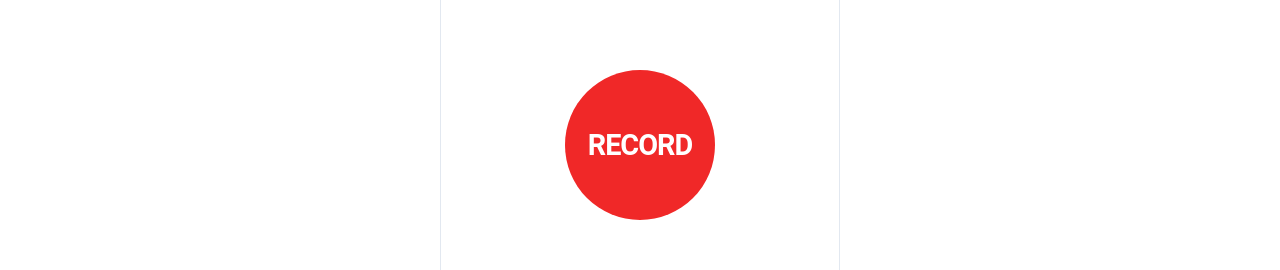
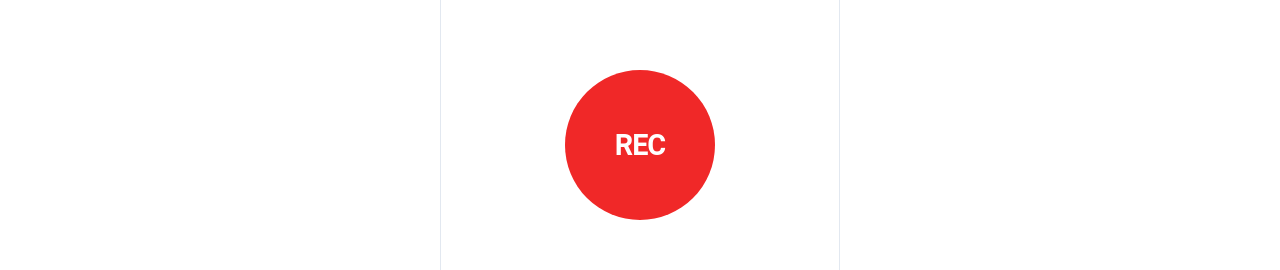
Before and after one commit to sudojoseph/ITC-Group-Project, a React (Create React App) app in the folder beathub-fe/: page /create in a window 1280 px wide. Shown: the part 306-576 px from the top of the page. Built offline with nearby package versions, Linux system fonts and the light colour scheme; what mic-recorder-to-mp3 would draw is missing.

Commit message:
Recording functionality

```diff
--- a/beathub-fe/src/Components/audioComponents/AudioContainer.jsx
+++ b/beathub-fe/src/Components/audioComponents/AudioContainer.jsx
@@ -1,7 +1,7 @@
 import React, { useState } from 'react';
 import Recorder from './Recorder';
 import MediaPlayer from './MediaPlayer';
-import { Box, Tabs, TabList, Tab, TabPanels, TabPanel, Heading } from '@chakra-ui/react'
+import { Box, Tabs, TabList, Tab, TabPanels, TabPanel, Heading, Stack, Switch } from '@chakra-ui/react'
 
 function AudioContainer() {
     const [audioArr, setAudioArr] = useState([]);
@@ -23,8 +23,7 @@ function AudioContainer() {
           </TabPanel>
         </TabPanels>
       </Tabs>
-
-      {audioArr?.map((file, index) => <><MediaPlayer file={file} /> <span>{`Version ${index + 1}`}</span></>)}
+        {audioArr?.map((audioObj, index) => <Stack align='center' direction='row'><MediaPlayer file={audioObj.element} /> <span>{`Version ${index + 1}`}</span><Switch size='sm' /></Stack>)}
     </Box>
   )
 }
--- a/beathub-fe/src/Components/audioComponents/Recorder.jsx
+++ b/beathub-fe/src/Components/audioComponents/Recorder.jsx
@@ -1,7 +1,5 @@
 import React, { useState } from 'react';
 import MicRecorder from 'mic-recorder-to-mp3';
-import MediaPlayer from './MediaPlayer';
-import { Button } from '@chakra-ui/react';
 import './recordButton.css';
 
 
@@ -9,12 +7,14 @@ const recorder = new MicRecorder({
   bitRate: 128
 });
 
+
+
 function Recorder({setAudioArr, audioArr, recordingState, setRecordingState}) {
 
   const start = () => {
 
     if (audioArr.length) {
-      audioArr.forEach(file => file.play());
+      audioArr?.forEach(file => file.element.play());
     }
 
     recorder.start().then(() => {
@@ -27,22 +27,19 @@ function Recorder({setAudioArr, audioArr, recordingState, setRecordingState}) {
   }
 
 
-  const stop = () => {
+  const stop = async() => {
     recorder
     .stop()
     .getMp3().then(([buffer, blob]) => {
-      // do what ever you want with buffer and blob
-      // Creating MP3 file
       const file = new File(buffer, `recording${Math.random() * 1000000}.mp3`, {
         type: blob.type,
         lastModified: Date.now()
       });
 
+      let player = new Audio(URL.createObjectURL(file));
 
-      const player = new Audio(URL.createObjectURL(file));
-      setAudioArr([...audioArr, player]);
+      setAudioArr([...audioArr, {element: player, src: player.src, blob: blob}]);
 
-      console.log(player);
 
     }).catch((e) => {
       alert('We could not retrieve your message');
@@ -54,7 +51,7 @@ function Recorder({setAudioArr, audioArr, recordingState, setRecordingState}) {
   return (
     <div class='record-button-container'>
     <span class={`pulse-button ${!recordingState ? '' : 'recording'}`}
-      onClick={!recordingState ? start : stop}>{!recordingState ? 'Record' : 'stop'}</span>
+      onClick={!recordingState ? start : stop}>{!recordingState ? 'REC' : 'STOP'}</span>
   </div>
   )
 }
```
